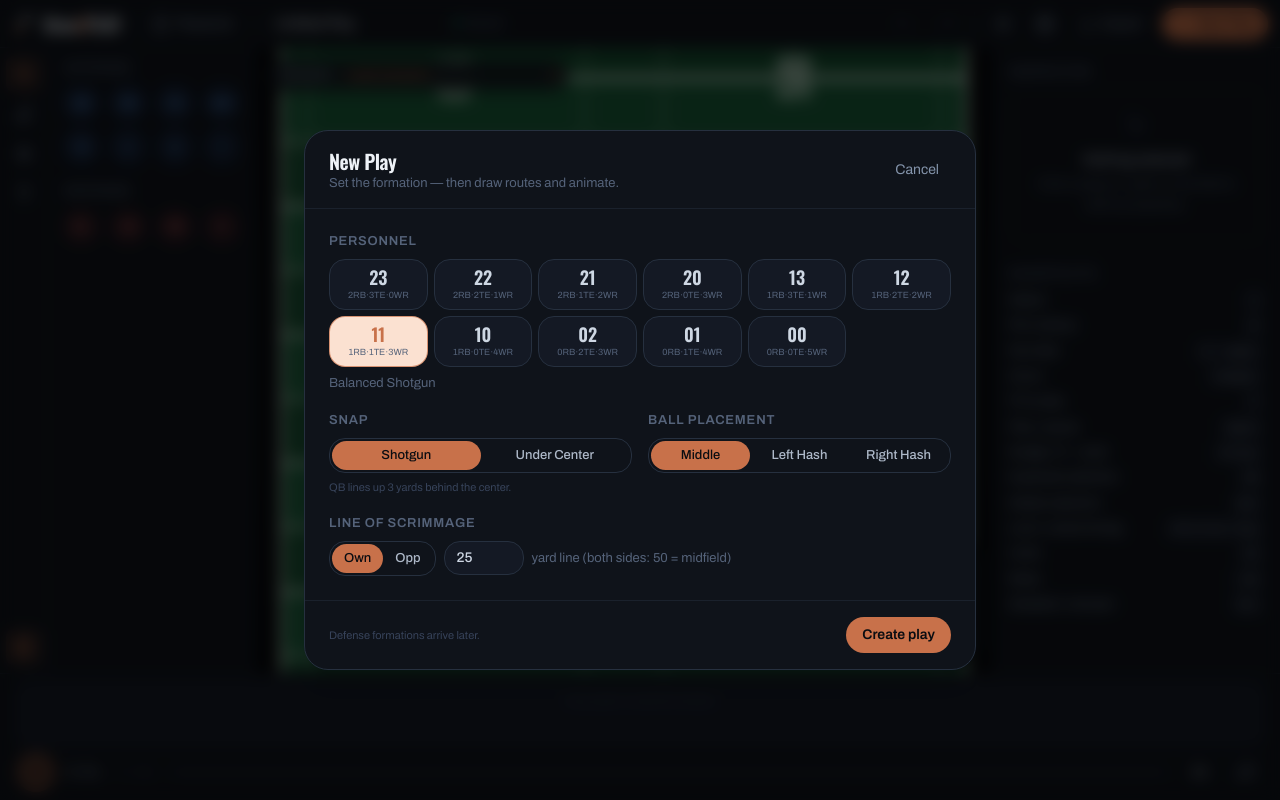
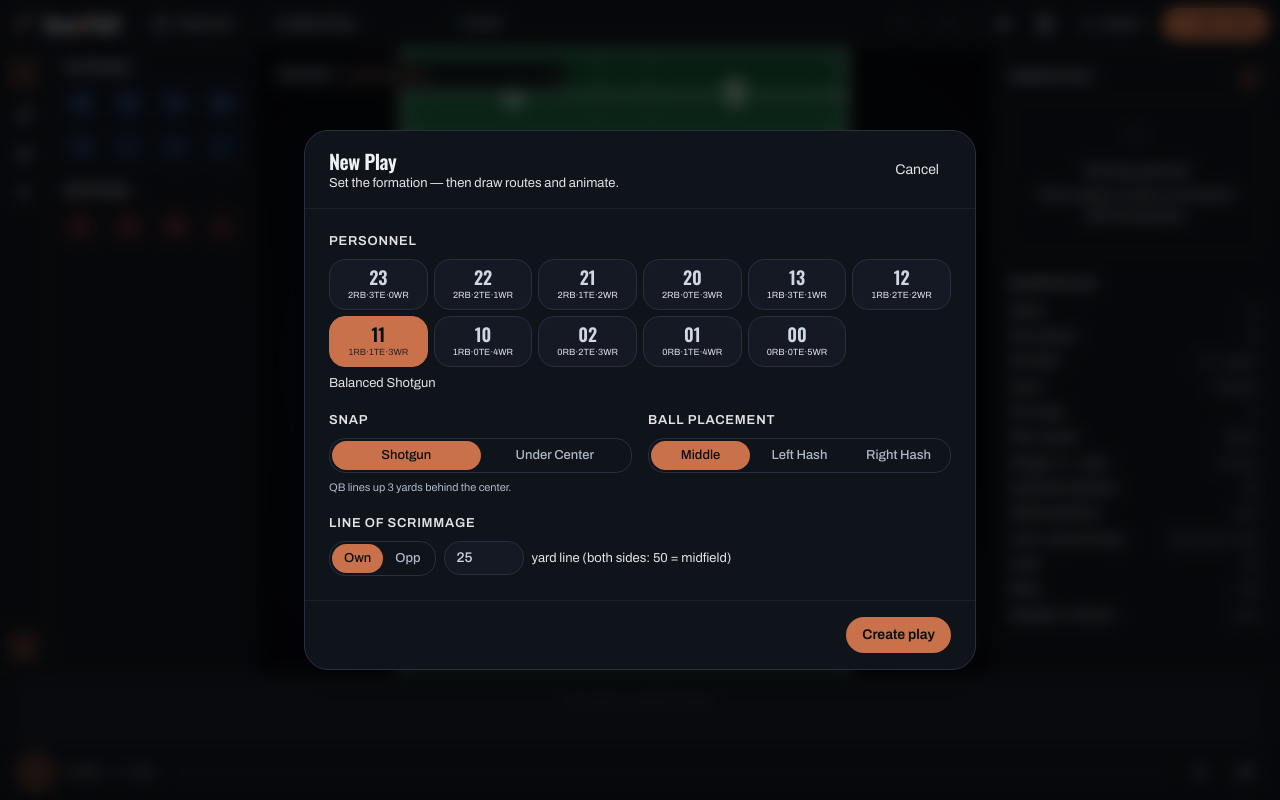
Before and after one commit to yehassan/drawaplay, a React (Vite) app: page / in a window 1280 px wide. Built offline with nearby package versions, Linux system fonts and the light colour scheme.

Commit message:
chore: snapshot before text annotation M0 (inspector toggle, field centering, yardLine, quickstart, export, sequencing)

```diff
--- a/src/App.tsx
+++ b/src/App.tsx
@@ -4,6 +4,7 @@ import { InspectorPanel } from './components/shell/InspectorPanel'
 import { LeftRail } from './components/shell/LeftRail'
 import { TokenPalette } from './components/shell/TokenPalette'
 import { TopBar } from './components/shell/TopBar'
+import { Icon } from './components/ui/icons'
 import { PlaybookModal } from './components/shell/PlaybookModal'
 import { QuickStartModal } from './components/shell/QuickStartModal'
 import { usePersistence } from './hooks/usePersistence'
@@ -13,6 +14,8 @@ import { useEditorStore } from './stores/editorStore'
 
 export default function App() {
   const paletteOpen = useEditorStore((s) => s.paletteOpen)
+  const inspectorOpen = useEditorStore((s) => s.inspectorOpen)
+  const toggleInspector = useEditorStore((s) => s.toggleInspector)
   useShortcuts()
   usePersistence()
   useUITheme()
@@ -24,7 +27,24 @@ export default function App() {
         <LeftRail />
         {paletteOpen && <TokenPalette />}
         <CanvasStage />
-        <InspectorPanel />
+        {inspectorOpen ? (
+          <InspectorPanel />
+        ) : (
+          <button
+            type="button"
+            onClick={toggleInspector}
+            title="Expand inspector"
+            aria-label="Expand inspector"
+            className="flex w-7 shrink-0 flex-col items-center gap-2 border-l border-chrome-800 bg-chrome-900 py-3 text-chrome-400 transition-colors hover:bg-chrome-800 hover:text-chrome-200"
+          >
+            <span className="grid size-6 place-items-center rounded">
+              <Icon name="book" className="size-3.5" />
+            </span>
+            <span className="text-[11px] font-semibold uppercase tracking-[0.06em] [writing-mode:vertical-rl]">
+              Inspector
+            </span>
+          </button>
+        )}
       </div>
       <BottomDock />
       <QuickStartModal />
--- a/src/components/canvas/FieldCanvas.tsx
+++ b/src/components/canvas/FieldCanvas.tsx
@@ -139,6 +139,25 @@ export function FieldCanvas() {
     }
   }, [size])
 
+  // keep the field visually centered when the palette (or window) resizes
+  const prevSizeRef = useRef(size)
+  useEffect(() => {
+    if (!initRef.current) return
+    if (size.w === 0 || size.h === 0) return
+    const prev = prevSizeRef.current
+    if (prev.w === 0 || prev.h === 0) {
+      prevSizeRef.current = size
+      return
+    }
+    const dx = (size.w - prev.w) / 2
+    const dy = (size.h - prev.h) / 2
+    if (dx !== 0 || dy !== 0) {
+      const st = useEditorStore.getState()
+      st.setCamera(clampCamera({ ...st.camera, tx: st.camera.tx + dx, ty: st.camera.ty + dy }, size.w, size.h))
+    }
+    prevSizeRef.current = size
+  }, [size])
+
   const fitToPlay = () => {
     const st = useEditorStore.getState()
     const pts = st.tokens.map((t) => ({ x: t.x, y: t.y }))
@@ -151,15 +170,17 @@ export function FieldCanvas() {
     rect.w = Math.max(rect.w, 26)
     rect.y -= Math.max(0, (26 - rect.h) / 2)
     rect.h = Math.max(rect.h, 26)
+    // guarantee the full sideline-to-sideline width stays in view on desktop
+    // (otherwise a narrow formation crops to the hashmarks on a 13" screen)
+    if (rect.w < 53.3 + 4) {
+      const pad = (53.3 + 4 - rect.w) / 2
+      rect.x -= pad
+      rect.w = 53.3 + 4
+    }
     st.setCamera(fitCamera(rect, size.w, size.h))
   }
 
-  // one-shot type bar auto-hides
-  useEffect(() => {
-    if (!typeBarFor) return
-    const h = setTimeout(() => useEditorStore.getState().showTypeBar(null), 3500)
-    return () => clearTimeout(h)
-  }, [typeBarFor])
+  // type bar stays until user selects, clicks outside, or presses Esc
 
   // keyboard: F fits the view to the play
   useEffect(() => {
@@ -230,6 +251,10 @@ export function FieldCanvas() {
 
   const onBackgroundPointerDown = (e: ReactPointerEvent<SVGSVGElement>) => {
     const st = useEditorStore.getState()
+
+    if (st.typeBarFor) {
+      st.showTypeBar(null)
+    }
 
     if (e.button === 1 || st.tool === 'pan') {
       const l = toLocal(e)
@@ -782,7 +807,7 @@ export function FieldCanvas() {
       {/* one-shot type bar */}
       {typeBarActive && typeBarTip && (
         <div
-          className="absolute z-20 flex -translate-x-1/2 gap-0.5 rounded-[16px] border border-chrome-700 bg-chrome-900/95 p-1 shadow-[0_0_0_1px_rgba(4,23,43,0.05),0_8px_40px_0px_rgba(0,0,0,0.1)] backdrop-blur"
+          className="absolute z-20 flex -translate-x-1/2 gap-0.5 rounded-[16px] border border-[var(--color-inspector-border)] bg-[var(--color-inspector-unselected)] p-1 shadow-[0_0_0_1px_rgba(4,23,43,0.05),0_8px_40px_0px_rgba(0,0,0,0.1)] backdrop-blur"
           style={{ left: typeBarTip.x * camera.zoom + camera.tx, top: typeBarTip.y * camera.zoom + camera.ty - 14 }}
         >
           {PATH_TYPE_ORDER.map((t, i) => {
@@ -797,14 +822,14 @@ export function FieldCanvas() {
                   showTypeBar(null)
                 }}
                 className={`flex w-[52px] flex-col items-center gap-0.5 rounded-[12px] px-1 py-1 transition-colors ${
-                  active ? 'bg-accent-surface ring-1 ring-accent-400' : 'hover:bg-chrome-800'
+                  active ? 'bg-accent-400 text-chrome-950' : 'text-[var(--color-inspector-text)] hover:bg-[var(--color-inspector-hover)]'
                 }`}
               >
                 <TypeSample type={t} />
-                <span className="text-[8px] font-semibold uppercase leading-none tracking-tight text-chrome-400">
+                <span className="text-[8px] font-semibold uppercase leading-none tracking-tight">
                   {PATH_STYLES[t].label}
                 </span>
-                <span className="text-[8px] font-bold leading-none text-chrome-600">{i + 1}</span>
+                <span className="text-[8px] font-bold leading-none">{i + 1}</span>
               </button>
             )
           })}
--- a/src/components/shell/BottomDock.tsx
+++ b/src/components/shell/BottomDock.tsx
@@ -178,7 +178,7 @@ export function BottomDock() {
         </button>
 
         <span className="shrink-0 font-mono text-xs tabular-nums text-chrome-400">
-          {fmt(Math.min(tMs, D))} <span className="text-chrome-600">/ {fmt(D)}</span>
+          {fmt(Math.min(tMs, D))} <span className="text-chrome-400">/ {fmt(D)}</span>
         </span>
 
         <div
--- a/src/components/shell/InspectorPanel.tsx
+++ b/src/components/shell/InspectorPanel.tsx
@@ -4,6 +4,7 @@ import { POSITIONS } from '../../lib/positions'
 import { PATH_STYLES, PATH_TYPE_ORDER, PLAYER_DRIVEN } from '../../lib/pathStyles'
 import { TypeSample } from '../ui/TypeSample'
 import { Icon } from '../ui/icons'
+import { IconButton } from '../ui/IconButton'
 
 const SHORTCUTS: ReadonlyArray<readonly [string, string]> = [
   ['V', 'Select'],
@@ -93,7 +94,7 @@ function PathInspector({ pathId }: { pathId: string }) {
               className={`flex items-center gap-2 rounded-[16px] border px-2.5 py-2 text-xs font-medium transition-colors ${
                 active
                   ? 'border-accent-400/60 bg-accent-surface text-accent-400'
-                  : 'border-chrome-700 bg-chrome-850 text-chrome-300 hover:border-chrome-600 hover:bg-chrome-800'
+                  : 'border-[var(--color-inspector-border)] bg-[var(--color-inspector-unselected)] text-[var(--color-inspector-text)] hover:border-[var(--color-inspector-hover-border)] hover:bg-[var(--color-inspector-hover)]'
               }`}
             >
               <TypeSample type={type} />
@@ -220,6 +221,7 @@ export function InspectorPanel() {
   const selectedIds = useEditorStore((s) => s.selectedIds)
   const tokens = useEditorStore((s) => s.tokens)
   const paths = useEditorStore((s) => s.paths)
+  const toggleInspector = useEditorStore((s) => s.toggleInspector)
 
   let body: ReactNode
   if (selectedIds.length === 1 && tokens.some((t) => t.id === selectedIds[0])) {
@@ -232,9 +234,14 @@ export function InspectorPanel() {
 
   return (
     <aside className="flex w-72 shrink-0 flex-col border-l border-chrome-800 bg-chrome-900">
-      <p className="px-4 pb-2 pt-4 text-xs font-semibold uppercase tracking-[0.06em] text-chrome-500">
-        Inspector
-      </p>
+      <div className="flex items-center justify-between px-4 pb-2 pt-4">
+        <p className="text-xs font-semibold uppercase tracking-[0.06em] text-chrome-500">
+          Inspector
+        </p>
+        <IconButton label="Collapse inspector" active onClick={toggleInspector} className="!size-7">
+          <Icon name="book" className="size-3.5" />
+        </IconButton>
+      </div>
       <div className="min-h-0 flex-1 overflow-y-auto p-4 pt-0">{body}</div>
     </aside>
   )
--- a/src/components/shell/QuickStartModal.tsx
+++ b/src/components/shell/QuickStartModal.tsx
@@ -13,6 +13,7 @@ export function QuickStartModal() {
   const [hash, setHash] = useState<Hash>('center')
   const [side, setSide] = useState<'ours' | 'theirs'>('ours')
   const [yardLine, setYardLine] = useState(25)
+  const [yardLineDraft, setYardLineDraft] = useState(String(25))
 
   if (!open) return null
   const def = PERSONNEL.find((p) => p.key === personnel)!
@@ -54,18 +55,22 @@ export function QuickStartModal() {
                   title={p.formation}
                   className={`rounded-[16px] border px-2 py-2 text-center transition-colors ${
                     personnel === p.key
-                      ? 'border-accent-400/70 bg-accent-surface'
+                      ? 'border-accent-400 bg-accent-400'
                       : 'border-chrome-700 bg-chrome-850 hover:border-chrome-600 hover:bg-chrome-800'
                   }`}
                 >
                   <span
                     className={`block font-display text-lg font-semibold leading-none ${
-                      personnel === p.key ? 'text-accent-400' : 'text-chrome-200'
+                      personnel === p.key ? 'text-chrome-950' : 'text-chrome-200'
                     }`}
                   >
                     {p.key}
                   </span>
-                  <span className="mt-1 block text-[9px] leading-tight text-chrome-500">
+                  <span
+                    className={`mt-1 block text-[9px] leading-tight ${
+                      personnel === p.key ? 'text-chrome-950/80' : 'text-chrome-500'
+                    }`}
+                  >
                     {p.rb}RB·{p.te}TE·{p.wr}WR
                   </span>
                 </button>
@@ -96,7 +101,7 @@ export function QuickStartModal() {
                   </button>
                 ))}
               </div>
-              <p className="pt-1.5 text-[11px] text-chrome-600">
+              <p className="pt-1.5 text-[11px] text-chrome-300">
                 QB lines up {underCenter ? '1' : '3'} yards behind the center.
               </p>
             </div>
@@ -143,13 +148,28 @@ export function QuickStartModal() {
                 ))}
               </div>
               <input
-                type="number"
-                min={1}
-                max={50}
-                value={yardLine}
-                onChange={(e) =>
-                  setYardLine(Math.max(1, Math.min(50, Number(e.target.value) || 1)))
-                }
+                type="text"
+                inputMode="numeric"
+                value={yardLineDraft}
+                onChange={(e) => {
+                  const v = e.target.value
+                  if (/^\d*$/.test(v)) {
+                    setYardLineDraft(v)
+                    if (v !== '' && v !== '0') {
+                      const n = Number(v)
+                      if (!Number.isNaN(n)) setYardLine(n)
+                    }
+                  }
+                }}
+                onBlur={() => {
+                  const raw = Number(yardLineDraft)
+                  const clamped = Math.max(1, Math.min(50, Math.round(Number.isNaN(raw) ? yardLine : raw) || 1))
+                  setYardLine(clamped)
+                  setYardLineDraft(String(clamped))
+                }}
+                onKeyDown={(e) => {
+                  if (e.key === 'Enter') (e.target as HTMLInputElement).blur()
+                }}
                 className="w-20 rounded-[16px] border border-chrome-700 bg-chrome-850 px-3 py-1.5 text-sm font-medium text-chrome-200 outline-none focus:border-accent-400/60"
               />
               <span className="text-xs text-chrome-500">yard line (both sides: 50 = midfield)</span>
@@ -158,15 +178,16 @@ export function QuickStartModal() {
         </div>
 
         <footer className="flex items-center justify-end gap-2 border-t border-chrome-800 px-6 py-4">
-          <span className="mr-auto text-[11px] text-chrome-600">Defense formations arrive later.</span>
           <button
             type="button"
             onClick={() => {
-              const built = buildFormation({ personnel, underCenter, hash, side, yardLine })
+              const raw = Number(yardLineDraft)
+              const n = Math.max(1, Math.min(50, Math.round(Number.isNaN(raw) ? yardLine : raw) || 1))
+              const built = buildFormation({ personnel, underCenter, hash, side, yardLine: n })
               resetPlayIdentity()
               loadPlay({
                 name: built.name,
-                los: { side, n: yardLine },
+                los: { side, n },
                 tokens: built.tokens,
                 paths: [
                   {
--- a/src/components/shell/TopBar.tsx
+++ b/src/components/shell/TopBar.tsx
@@ -1,5 +1,6 @@
 import { useState } from 'react'
 import { exportPNG, exportWebM } from '../../lib/exporters'
+import { putPlay, getPlay } from '../../lib/playbook'
 import { ALL_FIELD_THEMES, paletteFor, type FieldTheme } from '../../lib/theme'
 import { ALL_RULESETS } from '../../lib/field'
 import { Icon } from '../ui/icons'
@@ -47,7 +48,11 @@ export function TopBar() {
   const setRuleset = useEditorStore((s) => s.setRuleset)
   const uiTheme = useEditorStore((s) => s.uiTheme)
   const setUITheme = useEditorStore((s) => s.setUITheme)
+  const playId = useEditorStore((s) => s.playId)
+  const loadPlay = useEditorStore((s) => s.loadPlay)
+  const resetPlayIdentity = useEditorStore((s) => s.resetPlayIdentity)
   const [settingsOpen, setSettingsOpen] = useState(false)
+  const [trashOpen, setTrashOpen] = useState(false)
   const canUndo = useEditorStore((s) => s.past.length > 0)
   const canRedo = useEditorStore((s) => s.future.length > 0)
   const undo = useEditorStore((s) => s.undo)
@@ -248,6 +253,48 @@ export function TopBar() {
         <Icon name="plus" className="size-4" />
         New Play
       </button>
+
+      {playId && (
+        <IconButton label="Trash play" onClick={() => setTrashOpen(true)}>
+          <Icon name="trash" className="size-[18px]" />
+        </IconButton>
+      )}
+
+      {trashOpen && (
+        <div className="fixed inset-0 z-50 flex items-center justify-center bg-black/50" onClick={() => setTrashOpen(false)}>
+          <div
+            className="rounded-[20px] border border-chrome-700 bg-chrome-900 p-6 shadow-lg"
+            onClick={(e) => e.stopPropagation()}
+          >
+            <p className="text-sm font-semibold text-chrome-100">Move "{playName}" to trash?</p>
+            <p className="mt-1 text-xs text-chrome-500">You can restore it from the Playbook.</p>
+            <div className="mt-4 flex justify-end gap-2">
+              <button
+                type="button"
+                onClick={() => setTrashOpen(false)}
+                className="rounded-full px-3 py-1.5 text-xs font-medium text-chrome-400 transition-colors hover:bg-chrome-800"
+              >
+                Cancel
+              </button>
+              <button
+                type="button"
+                onClick={async () => {
+                  if (playId) {
+                    const rec = await getPlay(playId)
+                    if (rec) await putPlay({ ...rec, deletedAt: Date.now() })
+                  }
+                  setTrashOpen(false)
+                  resetPlayIdentity()
+                  loadPlay({ name: 'Untitled', los: { side: 'ours', n: 25 }, tokens: [], paths: [] })
+                }}
+                className="rounded-full bg-defense-500 px-3 py-1.5 text-xs font-semibold text-chrome-950 transition-colors hover:bg-defense-400"
+              >
+                Trash
+              </button>
+            </div>
+          </div>
+        </div>
+      )}
     </header>
   )
 }
--- a/src/components/ui/icons.tsx
+++ b/src/components/ui/icons.tsx
@@ -19,6 +19,8 @@ export type IconName =
   | 'gear'
   | 'fit'
   | 'chevron-down'
+  | 'chevron-left'
+  | 'chevron-right'
   | 'theme'
   | 'sun'
   | 'moon'
@@ -76,6 +78,8 @@ const paths: Record<IconName, ReactNode> = {
   ),
   fit: <path d="M4 9V4h5M20 9V4h-5M4 15v5h5M20 15v5h-5" />,
   'chevron-down': <path d="m6 9.5 6 6 6-6" />,
+  'chevron-left': <path d="m14.5 6-6 6 6 6" />,
+  'chevron-right': <path d="m9.5 6 6 6-6 6" />,
   theme: (
     <>
       <circle cx="12" cy="12" r="8.5" />
--- a/src/index.css
+++ b/src/index.css
@@ -17,8 +17,8 @@
   --color-chrome-800: #1a212c;
   --color-chrome-700: #26303f;
   --color-chrome-600: #37435a;
-  --color-chrome-500: #55637a;
-  --color-chrome-400: #8494ab;
+  --color-chrome-500: #e2e2e8;
+  --color-chrome-400: #e2e2e8;
   --color-chrome-300: #aeb9c9;
   --color-chrome-200: #ced7e3;
   --color-chrome-100: #eef2f7;
@@ -45,6 +45,13 @@
   --color-field-800: #175235;
   --color-field-900: #12402a;
   --color-chalk: #eaf3ea;
+
+  /* Inspector button unselected fill — lighter than chrome-850 for line visibility */
+  --color-inspector-unselected: #e8e8ec;
+  --color-inspector-border: #e2e2e8;
+  --color-inspector-hover: #dcdce2;
+  --color-inspector-hover-border: #6a6a74;
+  --color-inspector-text: #2e2e36;
 }
 
 /* Light mode — invert chrome ramp + sienna accent (Steep paper/ink palette) */
@@ -65,6 +72,12 @@
   --color-accent-400: #5d2a1a;
   --color-accent-500: #4a2216;
   --color-accent-600: #3a1a10;
+
+  --color-inspector-unselected: #e8e8ec;
+  --color-inspector-border: #e2e2e8;
+  --color-inspector-hover: #dcdce2;
+  --color-inspector-hover-border: #6a6a74;
+  --color-inspector-text: #2e2e36;
 }
 
 @layer base {
--- a/src/lib/field.ts
+++ b/src/lib/field.ts
@@ -111,7 +111,20 @@ export function fitCamera(rect: Rect, vw: number, vh: number): Camera {
 
 /** Empty-canvas default: full field width, ~44yd of length around the LOS area. */
 export function defaultCamera(vw: number, vh: number): Camera {
-  return fitCamera({ x: -2, y: 60, w: FIELD_W + 4, h: 44 }, vw, vh)
+  const rect = { x: -2, y: 60, w: FIELD_W + 4, h: 44 }
+  const raw = Math.min(vw / rect.w, vh / rect.h)
+  // two zoom steps out so the full sideline-to-sideline width stays
+  // comfortably in view even on a 13" laptop with palette + inspector open
+  const zoom = clamp(raw * 0.65, MIN_ZOOM, MAX_ZOOM)
+  return clampCamera(
+    {
+      zoom,
+      tx: vw / 2 - (rect.x + rect.w / 2) * zoom,
+      ty: vh / 2 - (rect.y + rect.h / 2) * zoom,
+    },
+    vw,
+    vh,
+  )
 }
 
 export function bboxOf(pts: Pt[], pad: number): Rect | null {
--- a/src/lib/render.ts
+++ b/src/lib/render.ts
@@ -81,7 +81,11 @@ export function computeScene(
     }
     let active: PlayPath | null = null
     for (const q of list) {
-      if (q.points.length >= 2 && q.timing.delayMs <= opts.tMs) active = q
+      if (q.points.length >= 2 && q.timing.delayMs <= opts.tMs) {
+        // prefer the most recently started path — fixes late-drawn motion
+        // being picked over the route it precedes (bug #2)
+        if (!active || q.timing.delayMs > active.timing.delayMs) active = q
+      }
     }
     if (!active) {
       tokenPositions.set(t.id, { x: t.x, y: t.y })
--- a/src/stores/editorStore.ts
+++ b/src/stores/editorStore.ts
@@ -80,6 +80,7 @@ interface EditorState {
   saveState: 'idle' | 'dirty' | 'saving' | 'saved'
   libraryOpen: boolean
   paletteOpen: boolean
+  inspectorOpen: boolean
   tokens: Token[]
   paths: PlayPath[]
   /** token holding the ball at the snap; null = auto (first handoff, else QB) */
@@ -105,6 +106,7 @@ interface EditorState {
   showTypeBar: (id: string | null) => void
   renamePlay: (name: string) => void
   togglePalette: () => void
+  toggleInspector: () => void
   newPlay: () => void
 
   addToken: (t: Omit<Token, 'id'>) => void
@@ -170,6 +172,7 @@ export const useEditorStore = create<EditorState>((set, get) => ({
   tool: 'select',
   quickStartOpen: true,
   paletteOpen: true,
+  inspectorOpen: true,
   tokens: [],
   paths: [],
   ballStartId: null,
@@ -233,6 +236,7 @@ export const useEditorStore = create<EditorState>((set, get) => ({
   showTypeBar: (typeBarFor) => set({ typeBarFor }),
   renamePlay: (playName) => set({ playName }),
   togglePalette: () => set((s) => ({ paletteOpen: !s.paletteOpen })),
+  toggleInspector: () => set((s) => ({ inspectorOpen: !s.inspectorOpen })),
   newPlay: () =>
     set((s) => ({
       playName: 'Untitled Play',
```
Also changed, not shown: 1 other file (tests, documents, lock files or other folders).
